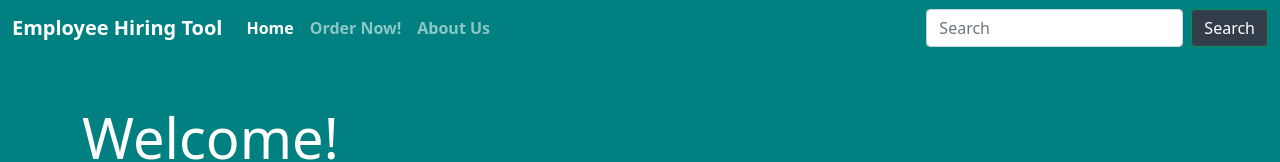
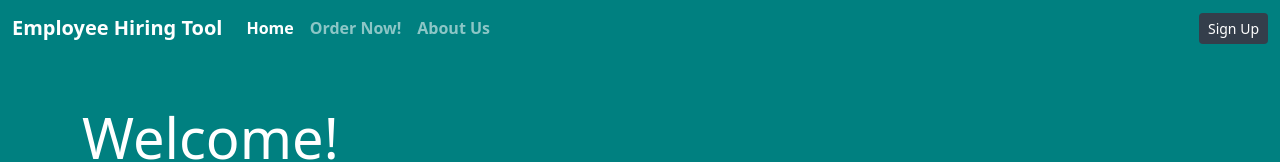
Before and after one commit to RVTR-StagingRemote/Staging-Project-Front-End, a Next.js app: page / in a window 1280 px wide. Shown: the top 162 px of the page. Built offline with nearby package versions, Linux system fonts and the light colour scheme.

Commit message:
add signup button to navbar & comment out search feature

```diff
--- a/src/components/UI/layout/Navbar.tsx
+++ b/src/components/UI/layout/Navbar.tsx
@@ -37,7 +37,10 @@ const Navbar: React.FunctionComponent = () => {
               </Link>
             </li>
           </ul>
-          <form className="d-flex">
+          <Link href="/signup/SignUp">
+            <a className="btn btn-sm rounded" role="button"> Sign Up </a>
+          </Link>
+          {/* <form className="d-flex">
             <input
               className="form-control me-2"
               type="search"
@@ -47,7 +50,7 @@ const Navbar: React.FunctionComponent = () => {
             <button className="btn btn-outline-success" type="submit">
               Search
             </button>
-          </form>
+          </form> */}
         </div>
       </div>
     </nav>
```
